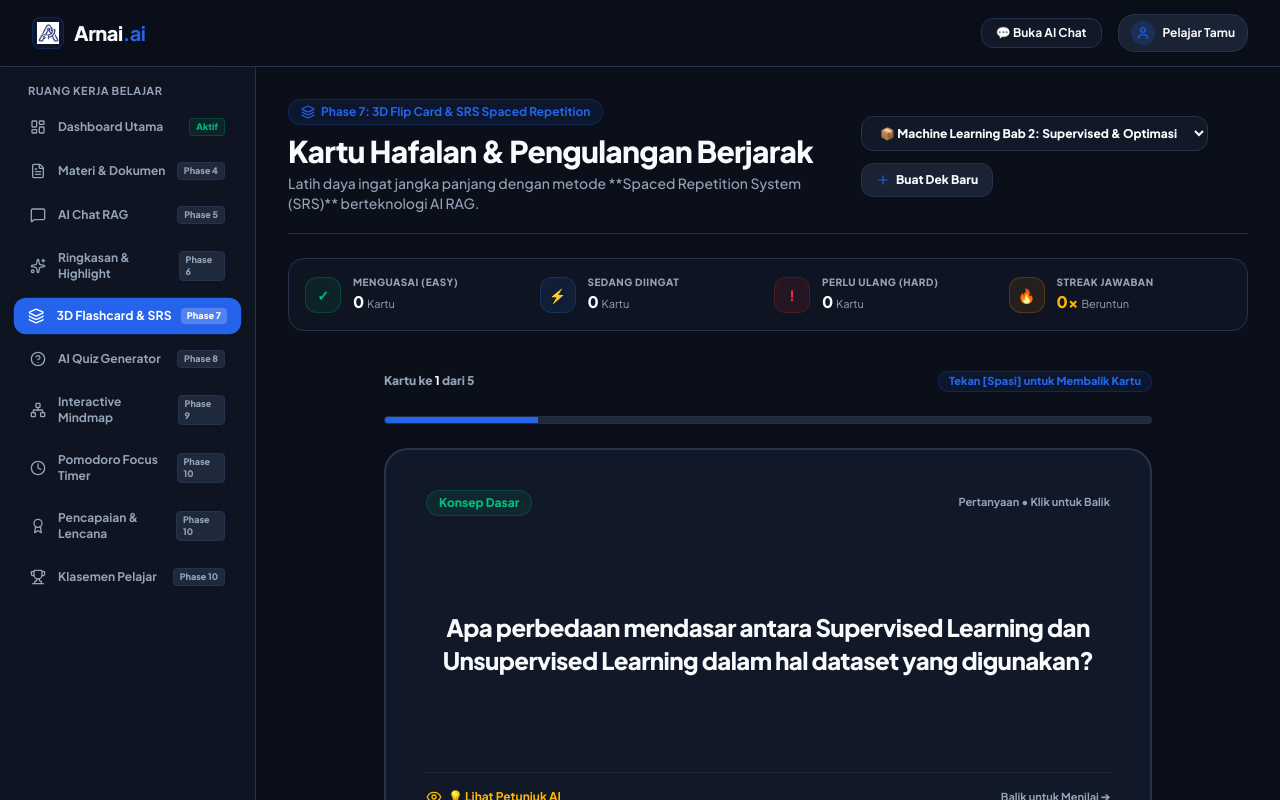
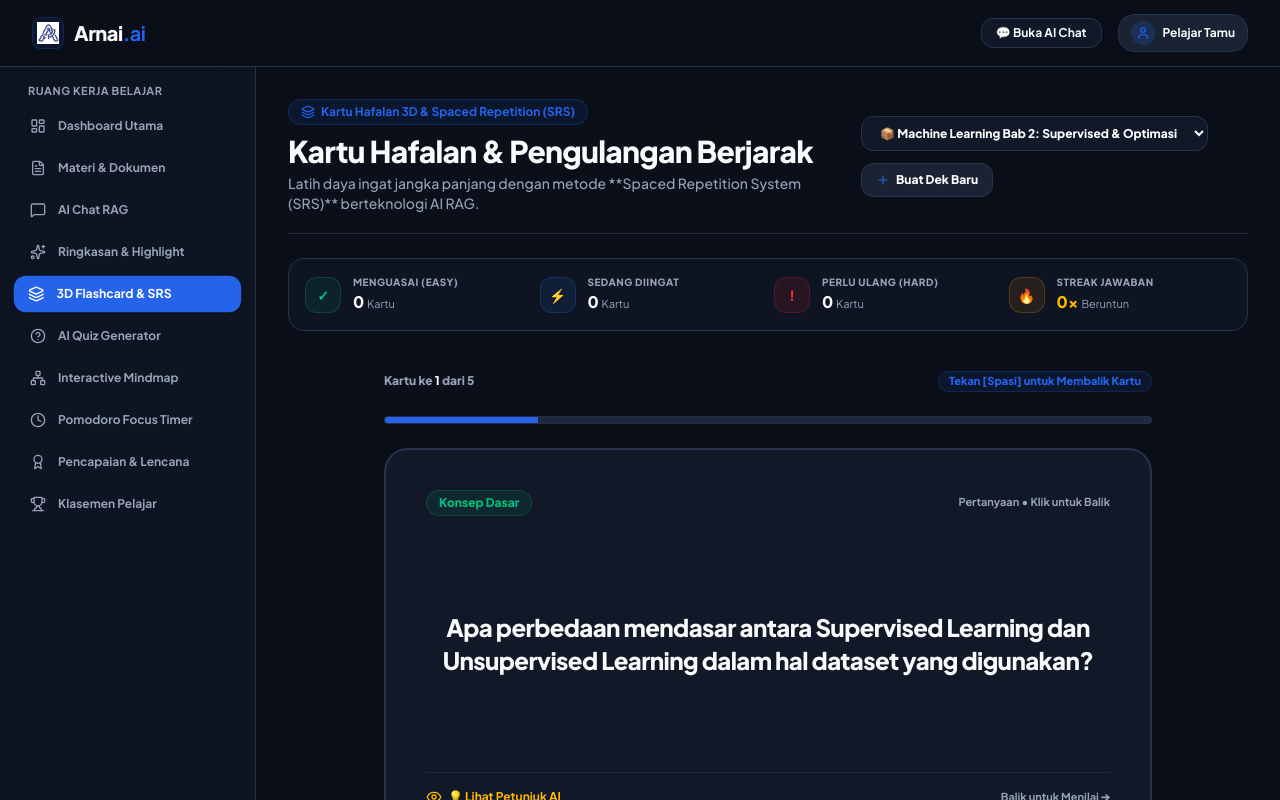
Before and after one commit to arkhabw/Arnai, a Next.js app: page /study/flashcards in a window 1280 px wide. Shown: the top 800 px of the page. Built offline with nearby package versions, Linux system fonts and the light colour scheme.

Commit message:
fix(ui): remove all Phase tags and badges from Sidebar and page headers to clean up UI

```diff
--- a/src/app/achievements/page.tsx
+++ b/src/app/achievements/page.tsx
@@ -184,7 +184,7 @@ function AchievementsContent() {
           <div className="flex flex-col sm:flex-row sm:items-center justify-between gap-4 border-b border-border/80 pb-5">
             <div>
               <div className="inline-flex items-center gap-1.5 px-3 py-1 rounded-full bg-primary/10 text-primary font-bold text-xs mb-2 border border-primary/20">
-                <Award className="w-3.5 h-3.5" /> Phase 10: Gamified Achievements & Badges
+                <Award className="w-3.5 h-3.5" /> Pencapaian Akademik & Lencana Gamifikasi
               </div>
               <h1 className="text-2xl sm:text-3xl font-black tracking-tight text-foreground">
                 Pencapaian & Koleksi Lencana
--- a/src/app/dashboard/page.tsx
+++ b/src/app/dashboard/page.tsx
@@ -212,7 +212,7 @@ export default function DashboardPage() {
 
             <div className="relative z-10 max-w-xl">
               <div className="inline-flex items-center gap-1.5 px-3 py-1 rounded-full bg-primary/10 text-primary font-bold text-xs mb-3 border border-primary/20">
-                <Sparkles className="w-3.5 h-3.5" /> Phase 3: Study Analytics & Progress Dashboard
+                <Sparkles className="w-3.5 h-3.5" /> Analisis Belajar & Dasbor Progres
               </div>
               <h1 className="text-2xl sm:text-4xl font-black tracking-tight mb-2">
                 Halo, <span className="text-primary">{currentUser.name}</span> 👋
--- a/src/app/documents/page.tsx
+++ b/src/app/documents/page.tsx
@@ -308,7 +308,7 @@ export default function DocumentsPage() {
           <div className="flex flex-col md:flex-row md:items-center justify-between gap-4 border-b border-border/80 pb-6">
             <div>
               <div className="inline-flex items-center gap-1.5 px-3 py-1 rounded-full bg-primary/10 text-primary font-bold text-xs mb-2 border border-primary/20">
-                <Cpu className="w-3.5 h-3.5" /> Phase 4: Document Upload & AI RAG Pipeline
+                <Cpu className="w-3.5 h-3.5" /> Unggah Dokumen & Jalur Vektor RAG AI
               </div>
               <h1 className="text-2xl sm:text-3xl font-black tracking-tight text-foreground">
                 Ruang Unggah Materi & Vektor RAG
--- a/src/app/leaderboard/page.tsx
+++ b/src/app/leaderboard/page.tsx
@@ -332,7 +332,7 @@ function LeaderboardContent() {
           <div className="flex flex-col sm:flex-row sm:items-center justify-between gap-4 border-b border-border/80 pb-5">
             <div>
               <div className="inline-flex items-center gap-1.5 px-3 py-1 rounded-full bg-primary/10 text-primary font-bold text-xs mb-2 border border-primary/20">
-                <Trophy className="w-3.5 h-3.5" /> Phase 10: Student Leaderboard & Ranking
+                <Trophy className="w-3.5 h-3.5" /> Klasemen Belajar & Peringkat Pelajar
               </div>
               <h1 className="text-2xl sm:text-3xl font-black tracking-tight text-foreground">
                 Klasemen & Peringkat Pelajar
--- a/src/app/pomodoro/page.tsx
+++ b/src/app/pomodoro/page.tsx
@@ -231,7 +231,7 @@ function PomodoroContent() {
           <div className="flex flex-col sm:flex-row sm:items-center justify-between gap-4 border-b border-border/80 pb-5">
             <div>
               <div className="inline-flex items-center gap-1.5 px-3 py-1 rounded-full bg-primary/10 text-primary font-bold text-xs mb-2 border border-primary/20">
-                <Clock className="w-3.5 h-3.5" /> Phase 10: Pomodoro Study Focus Timer
+                <Clock className="w-3.5 h-3.5" /> Pewaktu Pomodoro & Fokus Belajar
               </div>
               <h1 className="text-2xl sm:text-3xl font-black tracking-tight text-foreground">
                 Pomodoro & Ruang Fokus Belajar
--- a/src/app/study/flashcards/page.tsx
+++ b/src/app/study/flashcards/page.tsx
@@ -341,7 +341,7 @@ function FlashcardsContent() {
           <div className="flex flex-col sm:flex-row sm:items-center justify-between gap-4 border-b border-border/80 pb-5">
             <div>
               <div className="inline-flex items-center gap-1.5 px-3 py-1 rounded-full bg-primary/10 text-primary font-bold text-xs mb-2 border border-primary/20">
-                <Layers className="w-3.5 h-3.5" /> Phase 7: 3D Flip Card & SRS Spaced Repetition
+                <Layers className="w-3.5 h-3.5" /> Kartu Hafalan 3D & Spaced Repetition (SRS)
               </div>
               <h1 className="text-2xl sm:text-3xl font-black tracking-tight text-foreground flex items-center gap-2.5">
                 Kartu Hafalan & Pengulangan Berjarak
--- a/src/app/study/highlights/page.tsx
+++ b/src/app/study/highlights/page.tsx
@@ -221,7 +221,7 @@ export default function HighlightsPage() {
           <div className="flex flex-col md:flex-row md:items-center justify-between gap-4 border-b border-border/80 pb-6">
             <div>
               <div className="inline-flex items-center gap-1.5 px-3 py-1 rounded-full bg-primary/10 text-primary font-bold text-xs mb-2 border border-primary/20">
-                <Sparkles className="w-3.5 h-3.5" /> Phase 6: Smart Chapter Summary & Highlights
+                <Sparkles className="w-3.5 h-3.5" /> Sorotan Cerdas & Rangkuman Bab
               </div>
               <h1 className="text-2xl sm:text-3xl font-black tracking-tight text-foreground">
                 Sorotan Kunci & Poin Ujian
--- a/src/app/study/mindmaps/page.tsx
+++ b/src/app/study/mindmaps/page.tsx
@@ -352,7 +352,7 @@ function MindmapsContent() {
           <div className="bg-card/90 border-b border-border p-3 sm:px-6 flex flex-wrap items-center justify-between gap-3 shrink-0">
             <div>
               <div className="inline-flex items-center gap-1.5 px-3 py-1 rounded-full bg-primary/10 text-primary font-bold text-xs mb-1 border border-primary/20">
-                <Network className="w-3.5 h-3.5" /> Phase 9: Interactive Visual Mindmap (@xyflow/react Flow)
+                <Network className="w-3.5 h-3.5" /> Peta Konsep Visual & Mindmap Interaktif
               </div>
               <h1 className="text-lg sm:text-xl font-black text-foreground">
                 Peta Konsep Vektor RAG Interaktif
--- a/src/app/study/quizzes/page.tsx
+++ b/src/app/study/quizzes/page.tsx
@@ -398,7 +398,7 @@ function QuizzesContent() {
           <div className="flex flex-col md:flex-row md:items-center justify-between gap-4 border-b border-border/80 pb-5">
             <div>
               <div className="inline-flex items-center gap-1.5 px-3 py-1 rounded-full bg-primary/10 text-primary font-bold text-xs mb-2 border border-primary/20">
-                <HelpCircle className="w-3.5 h-3.5" /> Phase 8: AI Quiz Generator & Live Exam Mode
+                <HelpCircle className="w-3.5 h-3.5" /> Generator Kuis AI & Simulasi Ujian
               </div>
               <h1 className="text-2xl sm:text-3xl font-black tracking-tight text-foreground">
                 Kuis Evaluasi & Simulasi Ujian
--- a/src/app/study/summary/page.tsx
+++ b/src/app/study/summary/page.tsx
@@ -236,7 +236,7 @@ export default function SummaryPage() {
           <div className="flex flex-col md:flex-row md:items-center justify-between gap-4 border-b border-border/80 pb-6">
             <div>
               <div className="inline-flex items-center gap-1.5 px-3 py-1 rounded-full bg-primary/10 text-primary font-bold text-xs mb-2 border border-primary/20">
-                <Sparkles className="w-3.5 h-3.5" /> Phase 6: Smart Chapter Summary & Highlights
+                <Sparkles className="w-3.5 h-3.5" /> Sorotan Cerdas & Rangkuman Bab
               </div>
               <h1 className="text-2xl sm:text-3xl font-black tracking-tight text-foreground">
                 Ringkasan Otomatis & Breakdown Bab
--- a/src/components/dashboard/Sidebar.tsx
+++ b/src/components/dashboard/Sidebar.tsx
@@ -20,16 +20,16 @@ import {
 } from "lucide-react";
 
 const navItems = [
-  { name: "Dashboard Utama", href: "/dashboard", icon: LayoutDashboard, badge: "Aktif" },
-  { name: "Materi & Dokumen", href: "/documents", icon: FileText, badge: "Phase 4" },
-  { name: "AI Chat RAG", href: "/chat", icon: MessageSquare, badge: "Phase 5" },
-  { name: "Ringkasan & Highlight", href: "/study/summary", icon: Sparkles, badge: "Phase 6" },
-  { name: "3D Flashcard & SRS", href: "/study/flashcards", icon: Layers, badge: "Phase 7" },
-  { name: "AI Quiz Generator", href: "/study/quizzes", icon: HelpCircle, badge: "Phase 8" },
-  { name: "Interactive Mindmap", href: "/study/mindmaps", icon: Network, badge: "Phase 9" },
-  { name: "Pomodoro Focus Timer", href: "/pomodoro", icon: Clock, badge: "Phase 10" },
-  { name: "Pencapaian & Lencana", href: "/achievements", icon: Award, badge: "Phase 10" },
-  { name: "Klasemen Pelajar", href: "/leaderboard", icon: Trophy, badge: "Phase 10" },
+  { name: "Dashboard Utama", href: "/dashboard", icon: LayoutDashboard },
+  { name: "Materi & Dokumen", href: "/documents", icon: FileText },
+  { name: "AI Chat RAG", href: "/chat", icon: MessageSquare },
+  { name: "Ringkasan & Highlight", href: "/study/summary", icon: Sparkles },
+  { name: "3D Flashcard & SRS", href: "/study/flashcards", icon: Layers },
+  { name: "AI Quiz Generator", href: "/study/quizzes", icon: HelpCircle },
+  { name: "Interactive Mindmap", href: "/study/mindmaps", icon: Network },
+  { name: "Pomodoro Focus Timer", href: "/pomodoro", icon: Clock },
+  { name: "Pencapaian & Lencana", href: "/achievements", icon: Award },
+  { name: "Klasemen Pelajar", href: "/leaderboard", icon: Trophy },
 ];
 
 export function DashboardSidebar() {
@@ -60,19 +60,6 @@ export function DashboardSidebar() {
                   <Icon className="w-4 h-4 shrink-0" />
                   <span>{item.name}</span>
                 </div>
-                {item.badge && (
-                  <span
-                    className={`px-1.5 py-0.5 rounded text-[9px] font-extrabold ${
-                      isActive
-                        ? "bg-white/20 text-white"
-                        : item.badge === "Aktif"
-                        ? "bg-emerald-500/10 text-emerald-500 border border-emerald-500/20"
-                        : "bg-secondary text-muted-foreground border border-border"
-                    }`}
-                  >
-                    {item.badge}
-                  </span>
-                )}
               </Link>
             );
           })}
```
